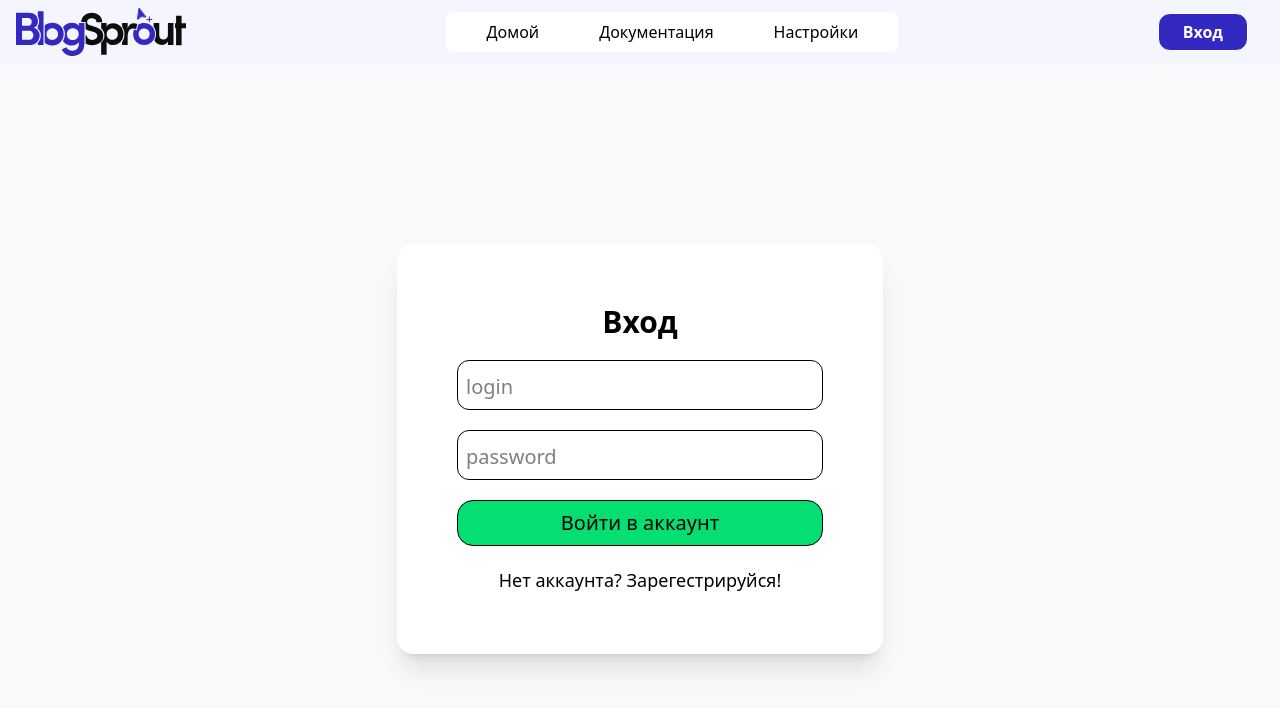
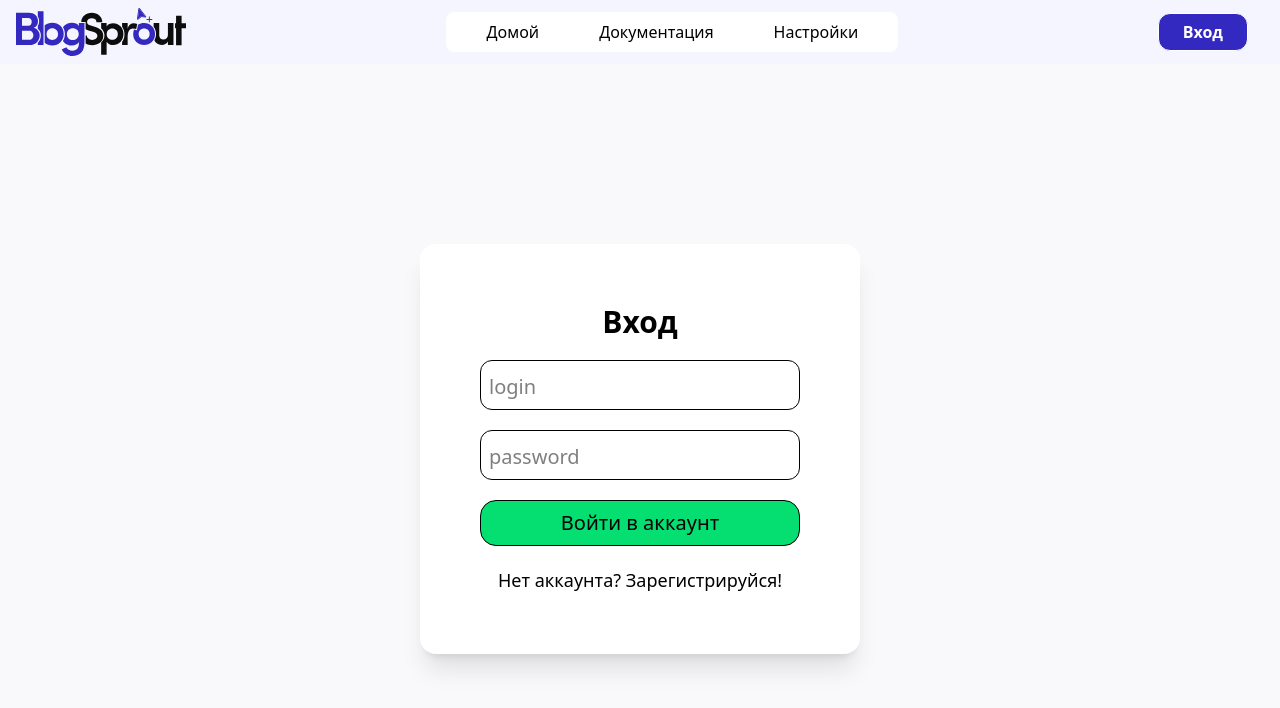
Before and after one commit to denrok15/Blog, a React (Vite) app in the folder frontend/: page /login in a window 1280 px wide. Shown: the top 708 px of the page. Built offline with nearby package versions, Linux system fonts and the light colour scheme.

Commit message:
refactor forms to RHF

```diff
--- a/frontend/src/components/pages/LoginPage.tsx
+++ b/frontend/src/components/pages/LoginPage.tsx
@@ -3,70 +3,103 @@ import {useState} from "react";
 import {useNavigate} from "react-router";
 import Header from "../items/Header.tsx";
 import axios from "axios";
-
+import {yupResolver} from '@hookform/resolvers/yup'
+import * as yup from 'yup'
+import {useForm} from "react-hook-form";
 
 export default function LoginPage() {
     const navigate = useNavigate();
-    const [login, setlogin] = useState<string>('');
-    const [password, setpassword] = useState<string>('');
     const auth = useAuthStore();
 
-    const handesubmit = async (e:React.FormEvent) => {
-        e.preventDefault();
+    const schema = yup.object({
+        login: yup.string().required("Логин обязателен"),
+        password: yup.string().required('Пароль обязателен')
+    });
+
+    type FormData = yup.InferType<typeof schema>;
+
+    const {register, handleSubmit, formState: {errors}, reset} = useForm<FormData>({
+        resolver: yupResolver(schema)
+    });
+
+    const [serverError, setServerError] = useState<string | null>(null);
+    const [isLoading, setIsLoading] = useState(false);
+
+    const onSubmit = async (data: FormData) => {
+        setIsLoading(true);
+        setServerError(null);
+
         try {
-            const responce = await axios.post('http://127.0.0.1:8000/login', {login: login, password: password});
-            navigate('/')
-            auth.setAuth(
-                {
-                    login: responce.data.login
-                }
-            )
+            const response = await axios.post('http://127.0.0.1:8000/login', {
+                login: data.login,
+                password: data.password
+            });
 
-        } catch(err) {
-
-            console.log(err)
-
+            reset();
+            auth.setAuth({
+                login: response.data.login
+            });
+            navigate('/');
+        } catch (err) {
+            console.error(err);
+            setServerError("Неверный логин или пароль");
+        } finally {
+            setIsLoading(false);
         }
-
-    }
-
+    };
 
     return (
         <div className={'bg-[#F9F9FB] min-h-screen'}>
-            <Header />
-            <div className={'flex justify-center mt-45  animate-fadeIn'}>
-                <form onSubmit={handesubmit} className={'bg-white shadow-xl rounded-2xl text-2xl p-15 '}>
+            <Header/>
+            <div className={'flex justify-center mt-45 animate-fadeIn'}>
+                <form onSubmit={handleSubmit(onSubmit)} className={'bg-white shadow-xl rounded-2xl text-2xl p-15'}>
                     <p className={'text-3xl text-center font-semibold'}>Вход</p>
-                    <div className={'flex justify-center'}>
-                        <input type="text"
-                               placeholder="login"
-                               value={login}
-                               onChange={(e) => setlogin(e.target.value)}
-                               className={'hover:border-green-600 transition ease block border rounded-xl mt-5 p-2 placeholder:text-xl'}
+
+                    {serverError && (
+                        <div className="text-red-500 text-center mb-4">
+                            {serverError}
+                        </div>
+                    )}
+
+                    <div className={'flex justify-center flex-col items-center'}>
+                        <input
+                            type="text"
+                            placeholder="login"
+                            {...register('login')}
+                            className={'hover:border-green-600 transition ease block border rounded-xl mt-5 p-2 placeholder:text-xl w-full max-w-xs'}
                         />
+                        {errors.login && (
+                            <p className="text-red-500 text-sm mt-1">{errors.login.message}</p>
+                        )}
                     </div>
-                    <div className={'flex justify-center'}>
-                        <input type="password"
-                               placeholder="password"
-                               value={password}
-                               onChange={(e) => setpassword(e.target.value)}
-                               className={'hover:border-green-600 transition ease block border rounded-xl mt-5 p-2 placeholder:text-xl'}
+
+                    <div className={'flex justify-center flex-col items-center'}>
+                        <input
+                            type="password"
+                            placeholder="password"
+                            {...register('password')}
+                            className={'hover:border-green-600 transition ease block border rounded-xl mt-5 p-2 placeholder:text-xl w-full max-w-xs'}
                         />
+                        {errors.password && (
+                            <p className="text-red-500 text-sm mt-1">{errors.password.message}</p>
+                        )}
                     </div>
-                    <div className={'flex justify-center'}>
-                        <button type={'submit'}
-                                className={'text-xl w-full mt-5 p-2 border rounded-2xl bg-green-400 hover:bg-green-500 transition ease-in'}>Войти
-                            в аккаунт
+
+                    <div className={'flex justify-center mt-5'}>
+                        <button
+                            type={'submit'}
+                            disabled={isLoading}
+                            className={'text-xl w-full max-w-xs p-2 border rounded-2xl bg-green-400 hover:bg-green-500 transition ease-in disabled:bg-gray-400'}
+                        >
+                            {isLoading ? 'Загрузка...' : 'Войти в аккаунт'}
                         </button>
                     </div>
 
-
-                    <p className={'text-center text-lg mt-5 hover:text-green-600 transition ease-in'}><a
-                        href="/registr">Нет аккаунта? Зарегестрируйся!</a></p>
-
+                    <p className={'text-center text-lg mt-5 hover:text-green-600 transition ease-in'}>
+                        <a href="/registr">Нет аккаунта? Зарегистрируйся!</a>
+                    </p>
                 </form>
             </div>
         </div>
-
     )
 }
--- a/frontend/src/components/pages/RegistrPage.tsx
+++ b/frontend/src/components/pages/RegistrPage.tsx
@@ -1,23 +1,30 @@
 import {useAuthStore} from "../store/AuthStore";
-import {useState} from "react";
 import {useNavigate} from "react-router";
 import axios from "axios";
 import Header from "../items/Header.tsx";
+import {yupResolver} from '@hookform/resolvers/yup'
+import * as yup from 'yup'
+import {useForm} from "react-hook-form"
 export default function RegistrPage() {
+    const schema = yup.object({
+        login: yup.string().required('Логин обязателен'),
+        password: yup.string().required('Пароль обязателен')
+    })
+    type FormData = yup.InferType<typeof schema>;
+    const {register,handleSubmit, formState: {errors},reset} = useForm<FormData>({
+        resolver: yupResolver(schema)
+    })
     const navigate = useNavigate();
-    const [login, setLogin] = useState('');
-    const [password, setPassword] = useState('');
     const auth = useAuthStore();
-    const handleSubmit = async (e: React.FormEvent) => {
-        e.preventDefault();
+    const onSubmit = async (data: FormData) => {
         try {
-            const responce = await axios.post('http://127.0.0.1:8000/register', {login, password});
+            const responce = await axios.post('http://127.0.0.1:8000/register', {login: data.login, password: data.password});
             auth.setAuth(
                 {
                     login: responce.data.login
                 }
-
             )
+            reset()
             navigate('/')
 
         } catch(err) {
@@ -29,24 +36,22 @@ export default function RegistrPage() {
         <div className={'bg-[#F9F9FB] min-h-screen'}>
             <Header/>
             <div className="flex justify-center mt-45 animate-fadeIn">
-            <form onSubmit={handleSubmit} className="bg-white rounded-xl text-2xl p-15 shadow-xl">
+            <form onSubmit={handleSubmit(onSubmit)} className="bg-white rounded-xl text-2xl p-15 shadow-xl">
                 <p className="text-3xl text-center font-semibold">Регистрация</p>
                 <input
                     type="text"
                     placeholder="Логин"
-                    value={login}
-                    onChange={(e) => setLogin(e.target.value)}
                     className={'hover:border-green-600 transition ease block border rounded-xl mt-5 p-2 placeholder:text-xl'}
-                    required
+                    {...register('login')}
                 />
+                {errors.login && <p className="text-red-500 text-sm mt-1">{errors.login.message}</p>}
                 <input
                     type="password"
                     placeholder="Пароль"
-                    value={password}
-                    onChange={(e) => setPassword(e.target.value)}
                     className={'hover:border-green-600 transition ease block border rounded-xl mt-5 p-2 placeholder:text-xl'}
-                    required
+                    {...register('password')}
                 />
+                {errors.password && <p className="text-red-500 text-sm mt-1">{errors.password.message}</p>}
                 <button type="submit"
                         className={'text-xl w-full mt-5 p-2 border rounded-2xl bg-green-400 hover:bg-green-500 transition ease-in'}>
                     Зарегистрироваться
```
